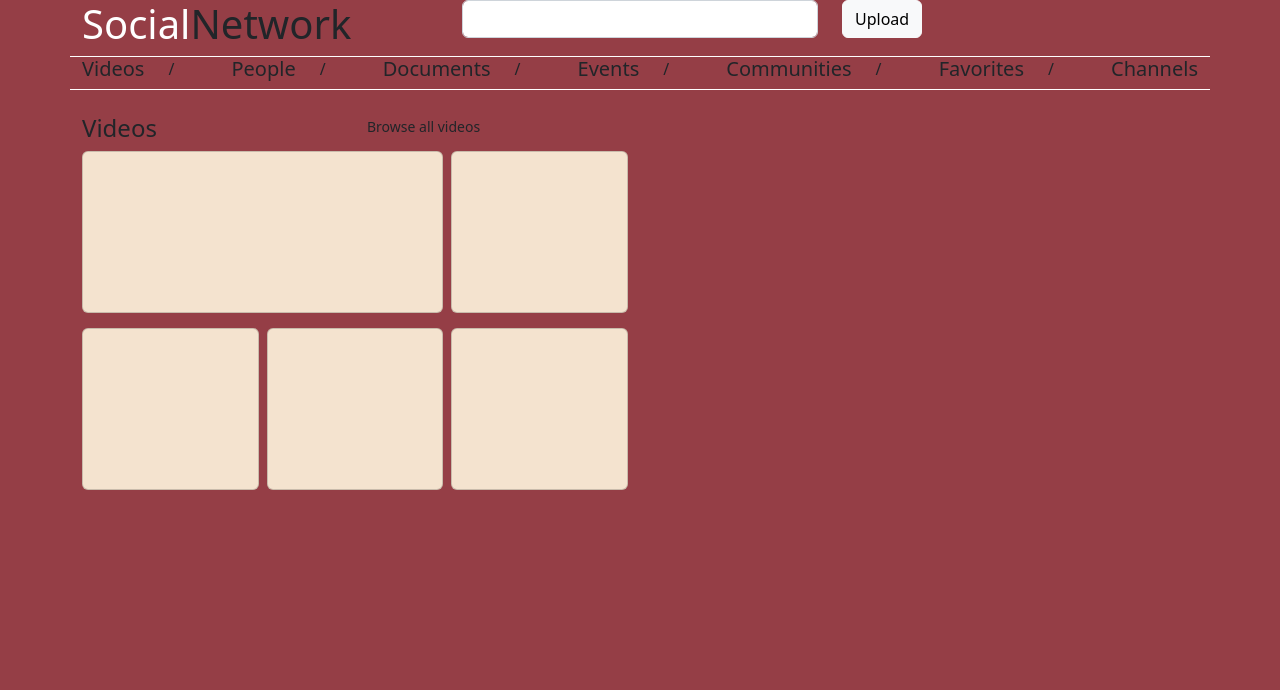
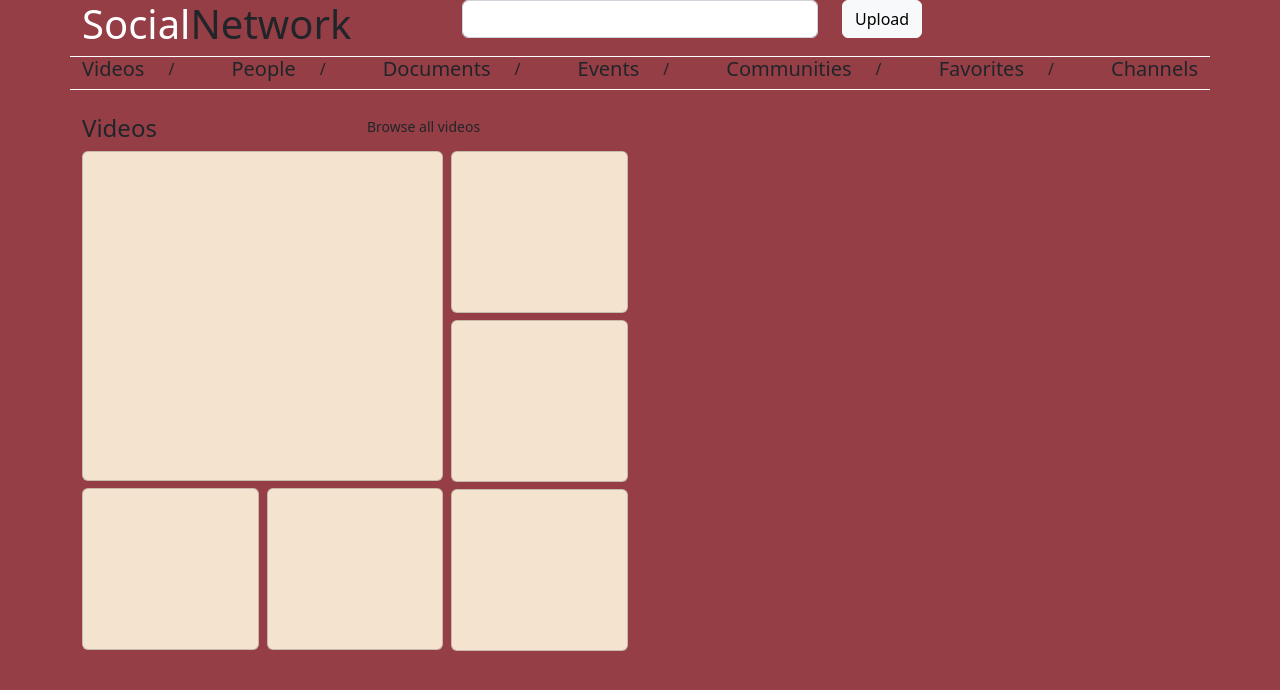
Before and after one commit to elazsyahranie/test-insignia-slicing, a React (Create React App) app: page / in a window 1280 px wide. Shown: the top 690 px of the page. Built offline with nearby package versions, Linux system fonts and the light colour scheme.

Commit message:
Fixed card arrangements

```diff
--- a/src/pages/landing-page/landing-page.js
+++ b/src/pages/landing-page/landing-page.js
@@ -79,26 +79,29 @@ function LandingPage() {
               </Row>
               <Row className="g-2">
                 <Col sm={8}>
-                  <Card className={style.squareCardSmall}>
+                  <Card className={style.squareCard}>
                     <Card.Body></Card.Body>
                   </Card>
+                  <Row className="g-2">
+                    <Col sm={6}>
+                      <Card className={style.squareCardSmall}>
+                        <Card.Body></Card.Body>
+                      </Card>
+                    </Col>
+                    <Col sm={6}>
+                      <Card className={style.squareCardSmall}>
+                        <Card.Body></Card.Body>
+                      </Card>
+                    </Col>
+                  </Row>
                 </Col>
                 <Col sm={4}>
                   <Card className={style.squareCardSmall}>
                     <Card.Body></Card.Body>
                   </Card>
-                </Col>
-                <Col sm={4}>
                   <Card className={style.squareCardSmall}>
                     <Card.Body></Card.Body>
                   </Card>
-                </Col>
-                <Col sm={4}>
-                  <Card className={style.squareCardSmall}>
-                    <Card.Body></Card.Body>
-                  </Card>
-                </Col>
-                <Col sm={4}>
                   <Card className={style.squareCardSmall}>
                     <Card.Body></Card.Body>
                   </Card>
```
